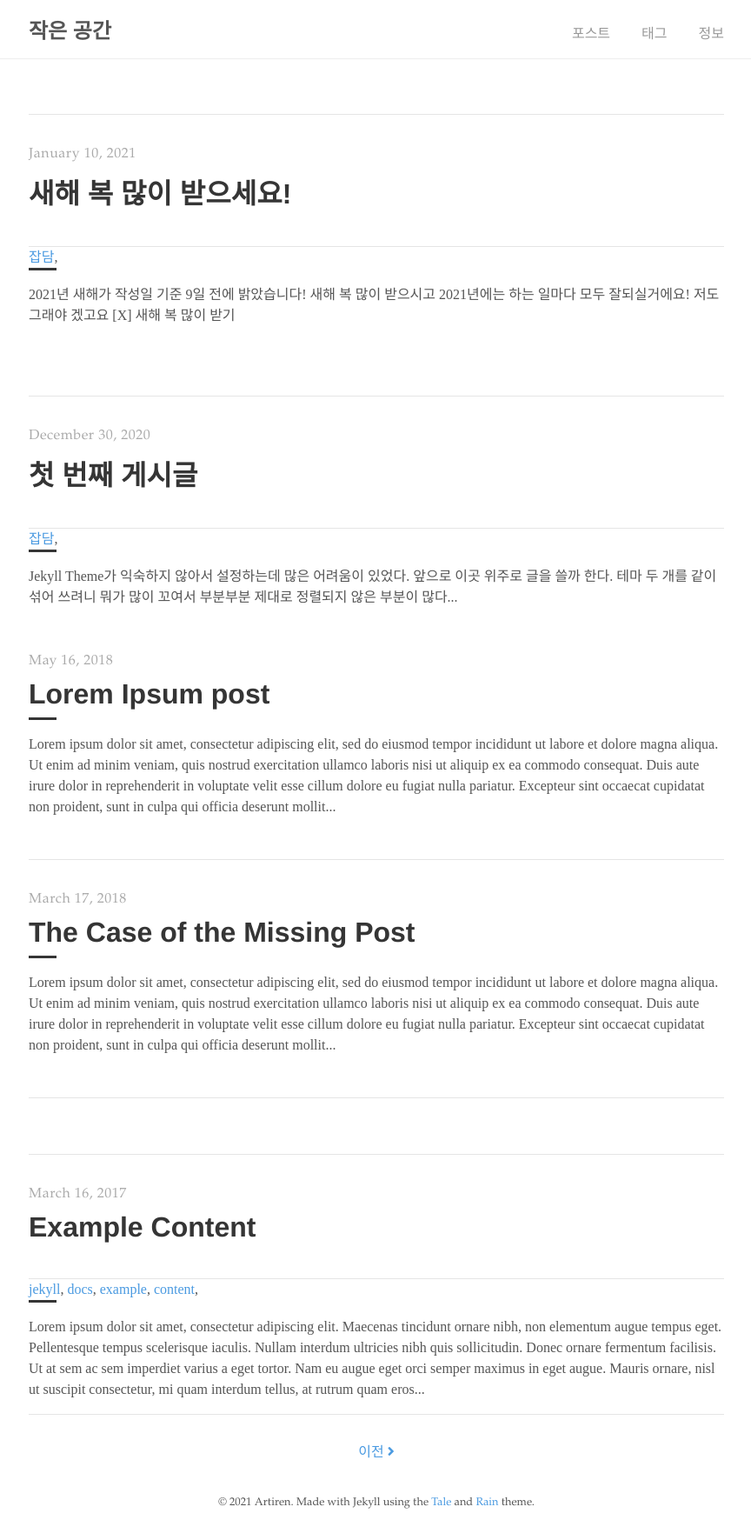
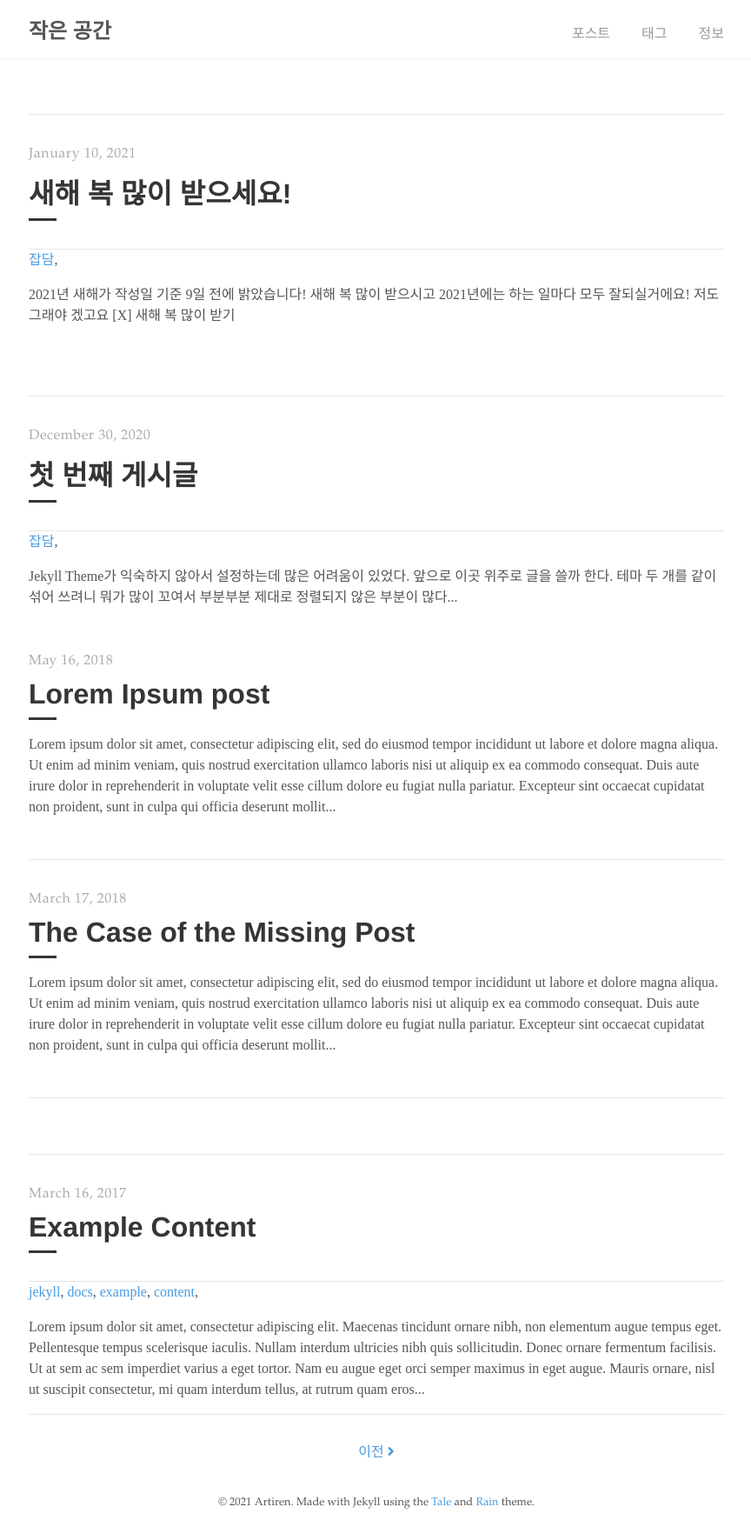
Before and after one commit to artiren012/artiren012.github.io, a Jekyll site: the page built from index.html, in a window 1280 px wide. Shown: the whole page at 87% size, without its empty margins (207-1071 px from the left). Built offline with Jekyll 4.4.1, drawn with Linux system fonts in a browser that asks for light colours; nearby versions of some CDN libraries; the list of posts is cut into pages by our own code.

Commit message:
Update home.html

```diff
--- a/_layouts/home.html
+++ b/_layouts/home.html
@@ -8,12 +8,12 @@ layout: default
       <div>
         <time datetime="{{ post.date }}" class="catalogue-time">{{ post.date | date: "%B %d, %Y" }}</time>
         <h1 class="catalogue-title">{{ post.title }}</h1>
+        <div class="catalogue-line"></div>
         {% if post.tags %}
             {% for tag in post.tags %}
               <a href="/tags/#{{ tag }}">{{ tag }}</a>,
             {% endfor %}
         {% endif %}
-        <div class="catalogue-line"></div>
         <div>
         </div>
 
```
